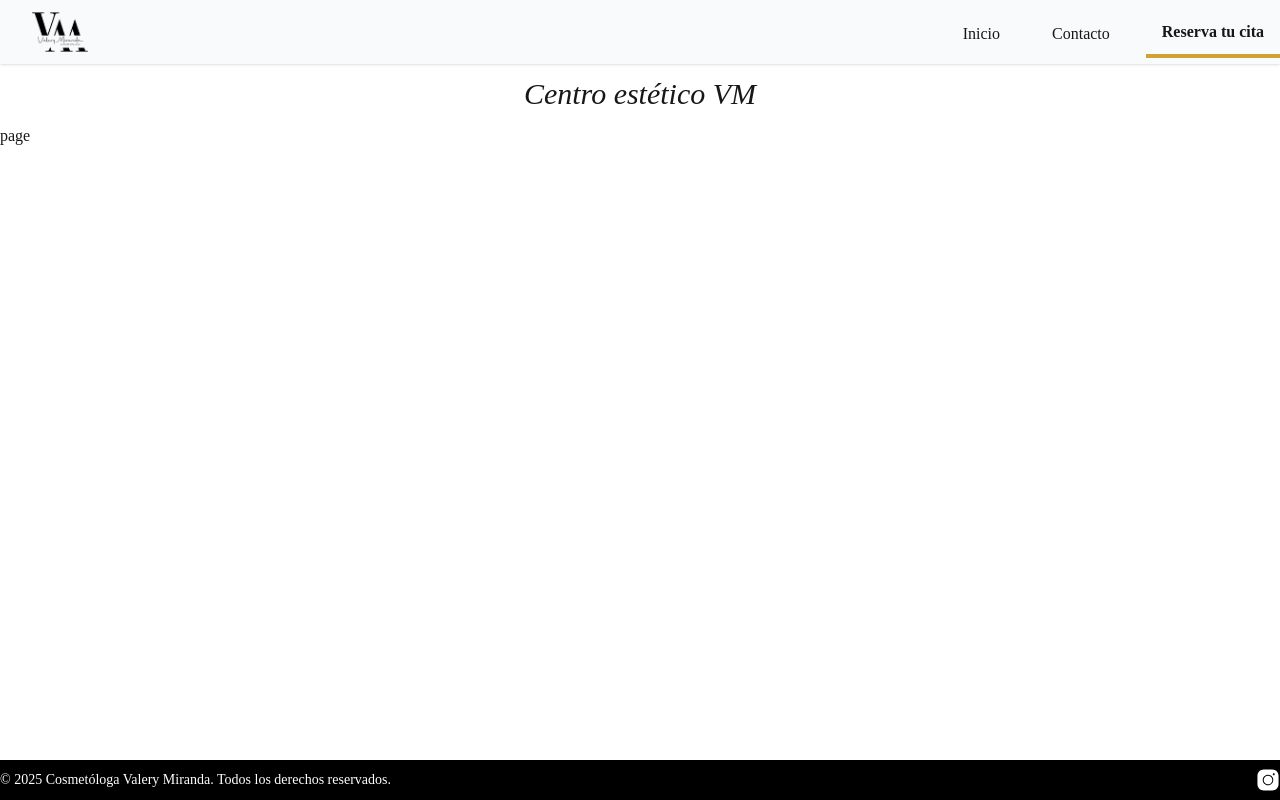
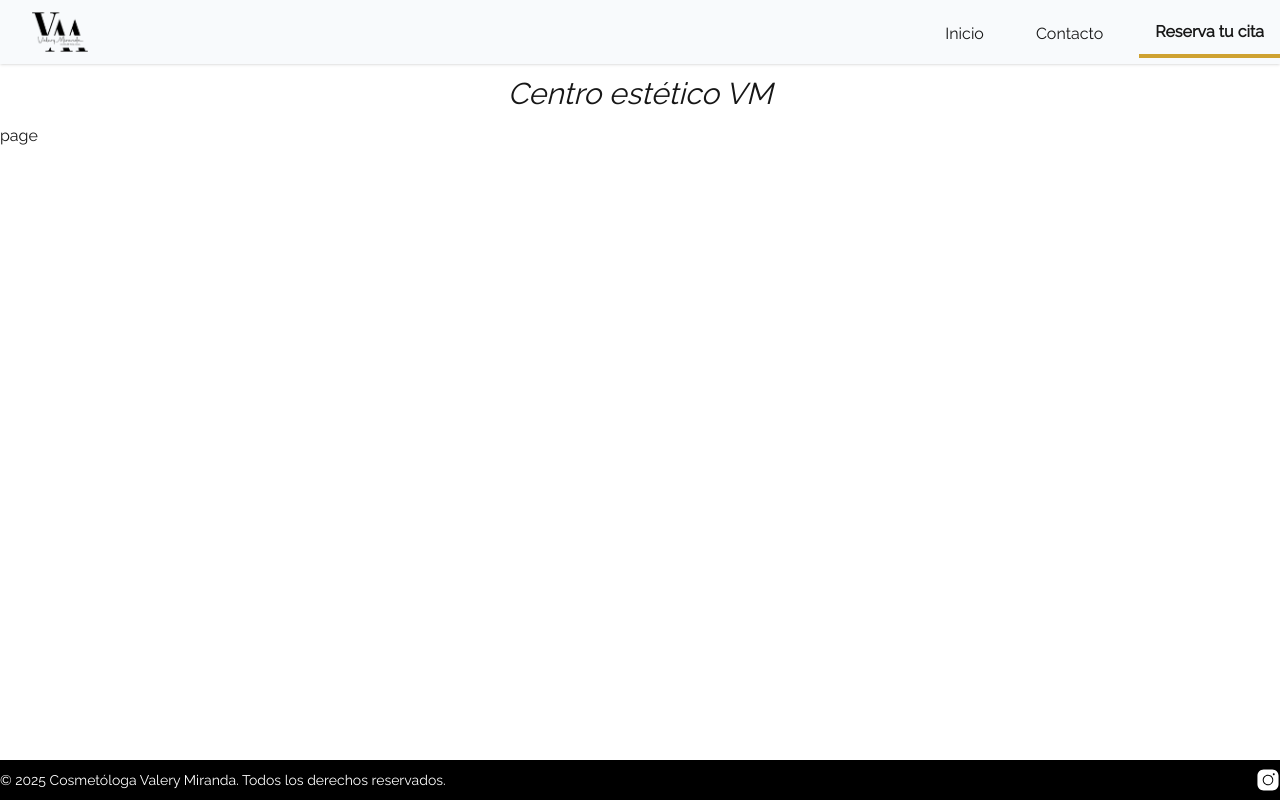
Before and after one commit to NoeCam/app-bella_vita_centro_estetico, a Next.js app: page /appointments in a window 1280 px wide. Built offline with nearby package versions, Linux system fonts and the light colour scheme.

Commit message:
correct text font

```diff
--- a/src/app/layout.jsx
+++ b/src/app/layout.jsx
@@ -1,4 +1,6 @@
 import "./globals.css";
+
+import { Raleway } from "next/font/google";
 
 import NavbarComponent from "@/components/navbar/NavbarComponent";
 import FooterComponent from "@/components/footer/FooterComponent";
@@ -9,12 +11,17 @@ export const metadata = {
   description: "Centro estético VM",
 };
 
+const raleway = Raleway({
+  weight: "400",
+  subsets: ["latin"],
+});
+
 export default function RootLayout({ children }) {
   return (
     <html lang="en">
       <body className="flex flex-col min-h-screen">
         <NavbarComponent />
-        <main className="pb-12    md:flex-1 md:pb-2">
+        <main className={`${raleway.className} pb-12    md:flex-1 md:pb-2`}>
           <Title />
           {children}
         </main>
```
